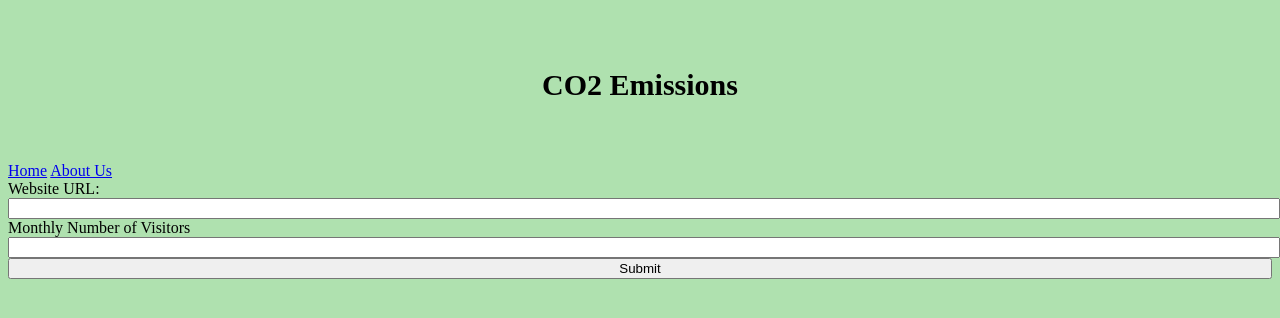
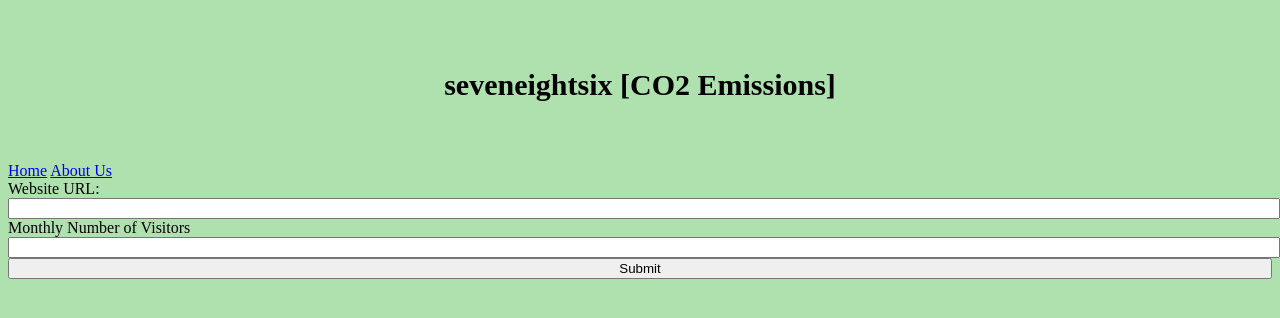
Before and after one commit to benjaminchin/seveneightsix, a Flask app: page / in a window 1280 px wide. Shown: the top 318 px of the page. Run offline with Flask 2, Linux system fonts and the light colour scheme.

Commit message:
title fix

```diff
--- a/src/templates/About.html
+++ b/src/templates/About.html
@@ -14,7 +14,7 @@
 
         <title>seveneightsix</title>
         <div class="header">
-            <h><b>CO2 Emissions</b></h>
+            <h><b>seveneightsix [CO2 Emissions]</b></h>
         </div>
     </head>
 
--- a/src/templates/display.html
+++ b/src/templates/display.html
@@ -11,7 +11,7 @@
     <head>
         <title>seveneightsix</title>
         <div class="header">
-            <h><b>CO2 Emissions</b></h>
+            <h><b>seveneightsix [CO2 Emissions]</b></h>
         </div>
         <nav>
             <a href="{{ url_for('home')}}">Home</a>
--- a/src/templates/template.html
+++ b/src/templates/template.html
@@ -18,7 +18,7 @@
         <title>seveneightsix</title>
 
         <div class="header">
-            <h><b>CO2 Emissions</b></h>
+            <h><b>seveneightsix [CO2 Emissions]</b></h>
         </div>
         <nav>
             <a href="{{ url_for('home')}}">Home</a>
```
